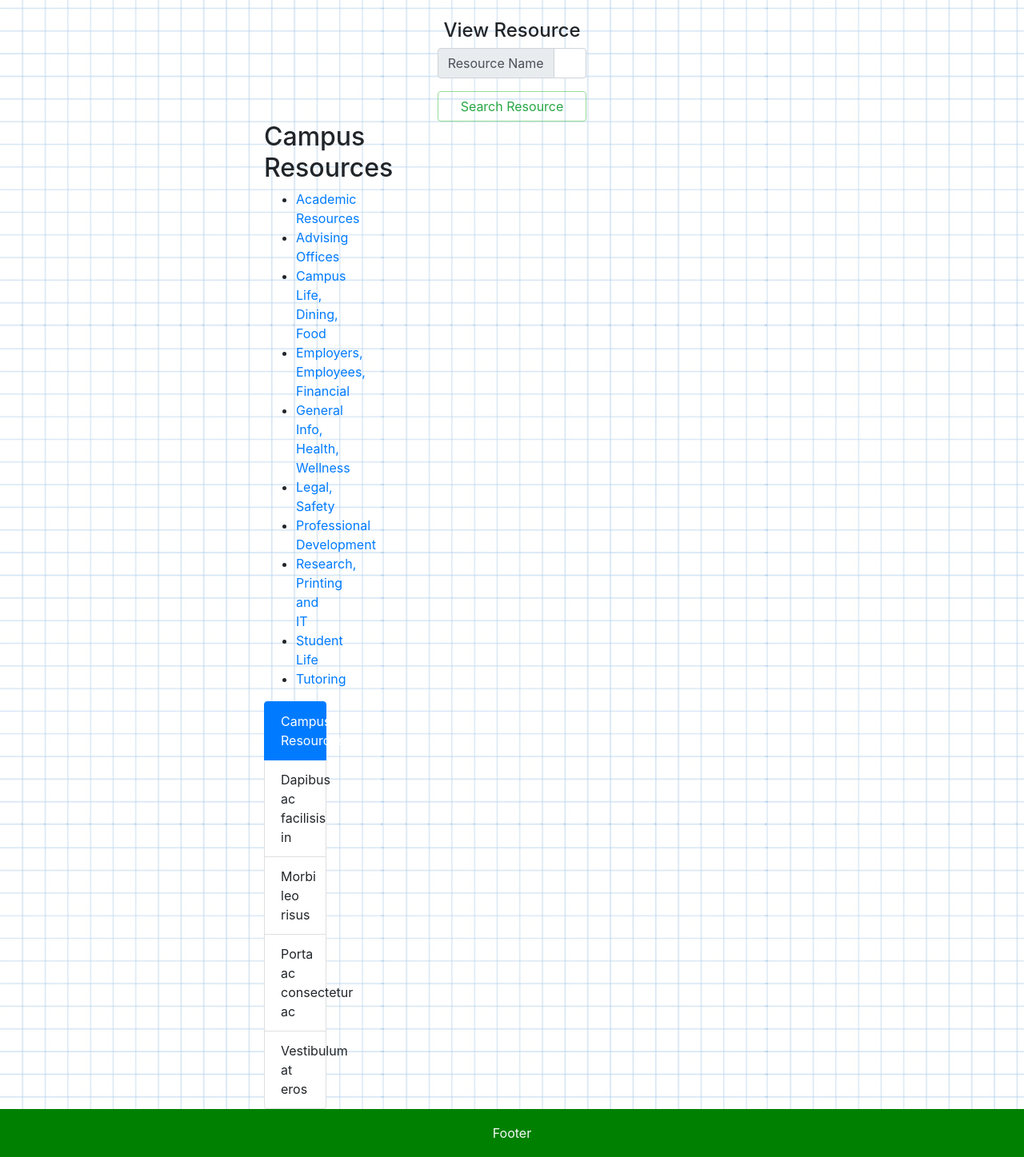
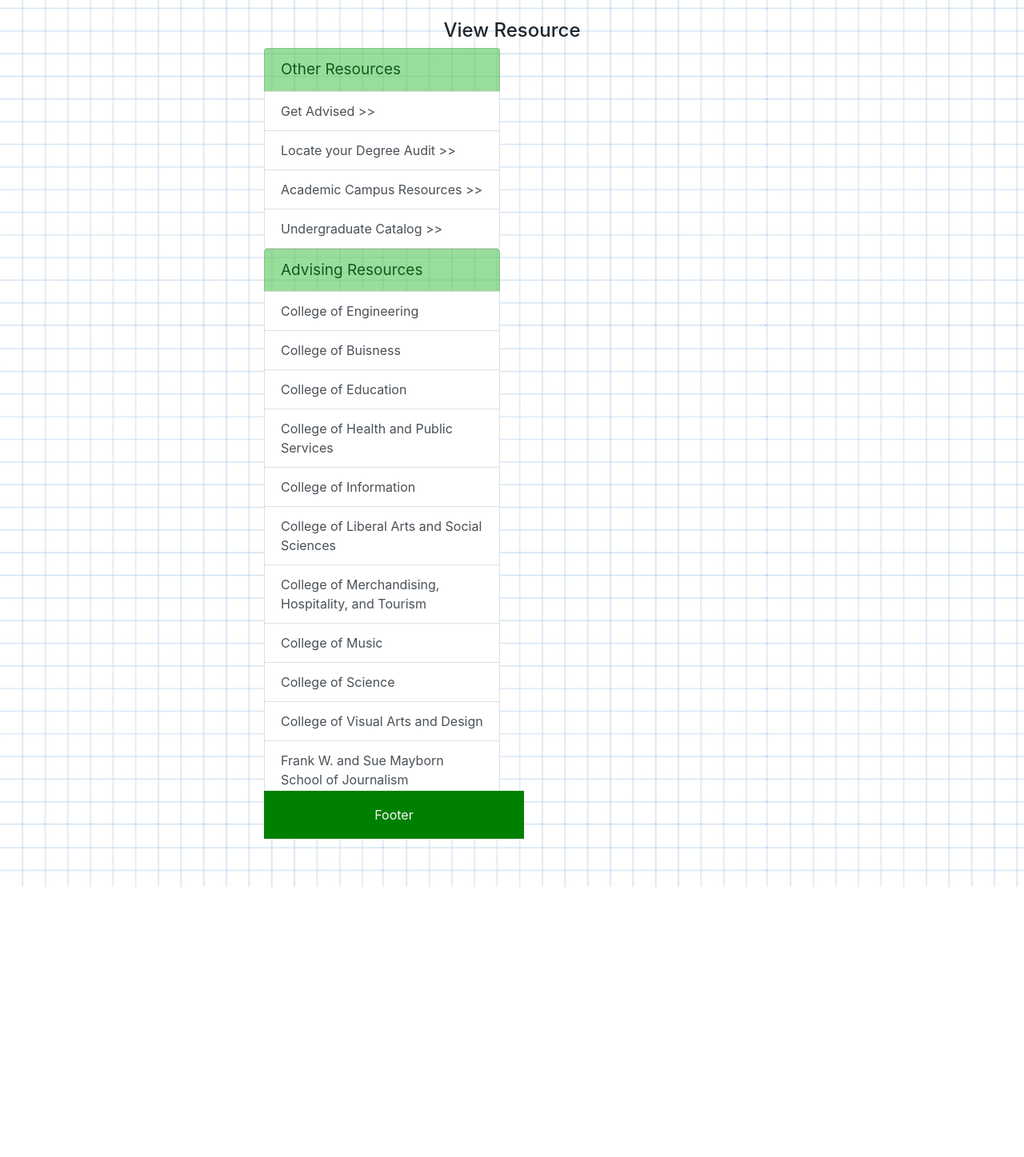
Before and after one commit to CSCE-4901-Capstone-Group-CacheMoney/College-of-Engineering-Degree-Plan-App, a Django app: page /administration/view-resource/ in a window 1280 px wide. Shown: the part 216-1663 px from the top of the page at 80% size. After the commit the page ends 1325 px from the top, so only its background shows below. Run offline with Django 3.2, Linux system fonts and the light colour scheme; some libraries are stand-ins or nearby versions.

Commit message:
Update on Resources page (links to all external pages are included)

```diff
--- a/src/templates/administration/resources/view-resource.html
+++ b/src/templates/administration/resources/view-resource.html
@@ -7,51 +7,38 @@
 <div class="container">
   <div class="page-header text-center">
     <h4>View Resource</h4>
+
   </div>
     <div class="row">
-        <div class="col-md-4"></div>
-            <div class="col-md-4">
-                <form>
-                  <div class="input-group mb-3">
-                    <div class="input-group-prepend">
-                      <span class="input-group-text" id="inputGroup-sizing-default">Resource Name</span>
-                    </div>
-                    <input type="text" class="form-control" aria-label="Default" aria-describedby="inputGroup-sizing-default">
-                  </div>
-                  <button type="button" class="btn btn-outline-success btn-block">Search Resource</button>
-                </form>
-            </div>
+            <div class="col-sm-6">
+               <div class="Departments">
+              <li class="list-group-item list-group-item-success" style="font-size: 19px; background-color:rgba(85,198,87,.6);" >Other Resources</li>
+              <a href="https://appointments.unt.edu/ramonline/" class="list-group-item list-group-item-action">Get Advised >></a>
+              <a href="https://registrar.unt.edu/online-degree-audit" class="list-group-item list-group-item-action">Locate your Degree Audit >></a>
+              <a href="https://learningcenter.unt.edu/resources-academic" class="list-group-item list-group-item-action">Academic Campus Resources >></a>
+              <a href="http://catalog.unt.edu/content.php?catoid=20&navoid=2106" class="list-group-item list-group-item-action">Undergraduate Catalog >></a>
+
     </div>
     <div class="row">
-      <div class="col-md-2">
-        <section class="block block-menu block-menu-menu-campus-resources clearfix">
-          <h2 class="title block-title">Campus Resources</h2>
-          <ul class="menu"><li class="first leaf"><a href="https://learningcenter.unt.edu/resources-academic" title="">Academic Resources</a></li>
-          <li class="leaf active-trail"><a href="https://learningcenter.unt.edu/resources-advising" title="" class="active-trail active">Advising Offices</a></li>
-          <li class="leaf"><a href="https://learningcenter.unt.edu/resources-campuslifefood" title="">Campus Life, Dining, Food</a></li>
-          <li class="leaf"><a href="https://learningcenter.unt.edu/campus-resources-employers-employees-financial" title="">Employers, Employees, Financial</a></li>
-          <li class="leaf"><a href="https://learningcenter.unt.edu/resources-general-health" title="">General Info, Health, Wellness</a></li>
-          <li class="leaf"><a href="https://learningcenter.unt.edu/resources-legal-and-safety" title="">Legal, Safety</a></li>
-          <li class="leaf"><a href="https://learningcenter.unt.edu/campus-resources-professional-development" title="">Professional Development</a></li>
-          <li class="leaf"><a href="https://learningcenter.unt.edu/campus-resources-research-printing-and-it" title="">Research, Printing and IT</a></li>
-          <li class="leaf"><a href="https://learningcenter.unt.edu/campus-resources-student-life" title="">Student Life</a></li>
-          <li class="last leaf"><a href="https://learningcenter.unt.edu/resources-tutoring" title="">Tutoring</a></li>
-          </ul>
-        </section>
-        <ul class="list-group">
-          <li class="list-group-item active">Campus Resources</li>
-          <li class="list-group-item">Dapibus ac facilisis in</li>
-          <li class="list-group-item">Morbi leo risus</li>
-          <li class="list-group-item">Porta ac consectetur ac</li>
-          <li class="list-group-item">Vestibulum at eros</li>
-        </ul>
+      <div class="col-md-12">
+        <div class="Departments">
+         <li class="list-group-item list-group-item-success" style="font-size: 19px; background-color:rgba(85,198,87,.6);" >Advising Resources</li>
+          <a href="https://engineering.unt.edu/academics/undergraduate/advising" class="list-group-item list-group-item-action">College of Engineering</a>
+          <a href="https://cob.unt.edu/students/advising/" class="list-group-item list-group-item-action">College of Buisness</a>
+          <a href="https://coe.unt.edu/stuwhitedent-advising" class="list-group-item list-group-item-action">College of Education</a>
+          <a href="https://hps.unt.edu/advising/" class="list-group-item list-group-item-action">College of Health and Public Services</a>
+          <a href="https://ci.unt.edu/talk-to-an-advisor" class="list-group-item list-group-item-action">College of Information</a>
+          <a href="https://class.unt.edu/office-student-advising" class="list-group-item list-group-item-action">College of Liberal Arts and Social Sciences</a>
+          <a href="https://cmht.unt.edu/advising" class="list-group-item list-group-item-action">College of Merchandising, Hospitality, and Tourism</a>
+          <a href="https://music.unt.edu/advising" class="list-group-item list-group-item-action">College of Music</a>
+          <a href="https://cos.unt.edu/advising" class="list-group-item list-group-item-action">College of Science</a>
+          <a href="https://art.unt.edu/current-students/academic-advising" class="list-group-item list-group-item-action">College of Visual Arts and Design</a>
+          <a href="https://journalism.unt.edu/undergraduate/advising" class="list-group-item list-group-item-action">Frank W. and Sue Mayborn School of Journalism</a>
+          <a href="https://honors.unt.edu/academics/advising" class="list-group-item list-group-item-action">Honors College</a>
+        </div>
 
 
 
-      </div>
-      <div class="col-md-8"></div>
-      <div class="col-md-2"></div>
-    </div>
 </div>
 
 {% endblock %}
```
